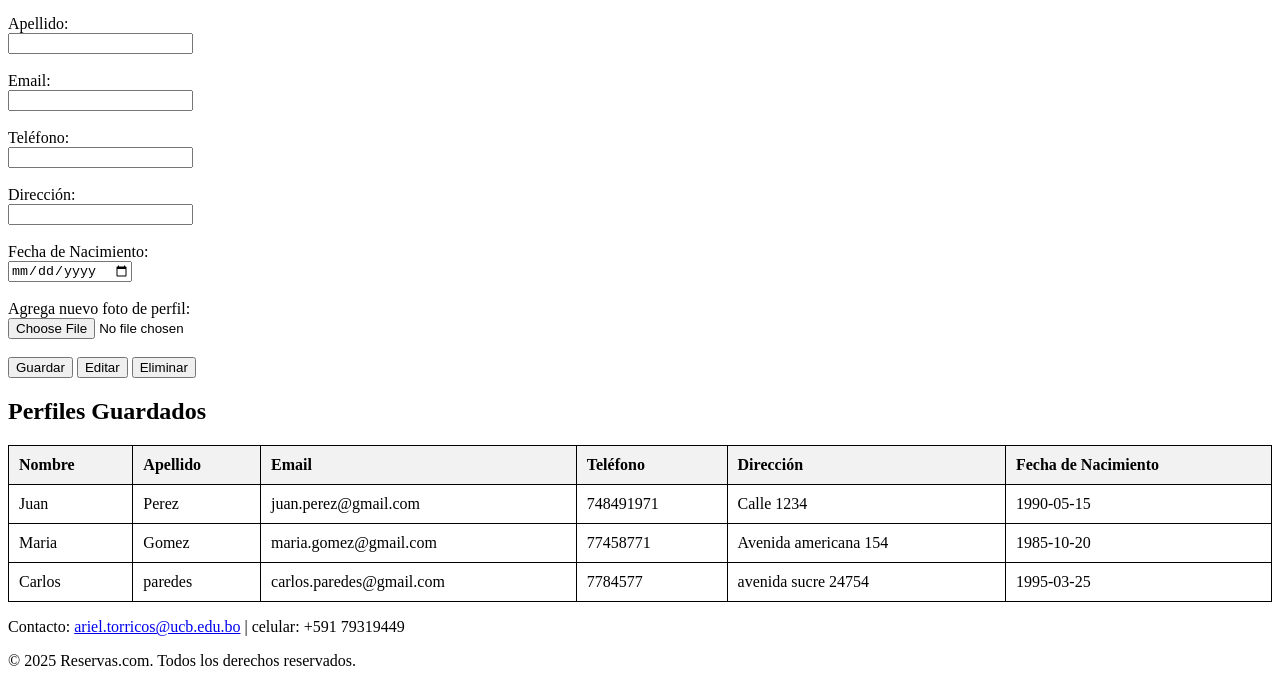
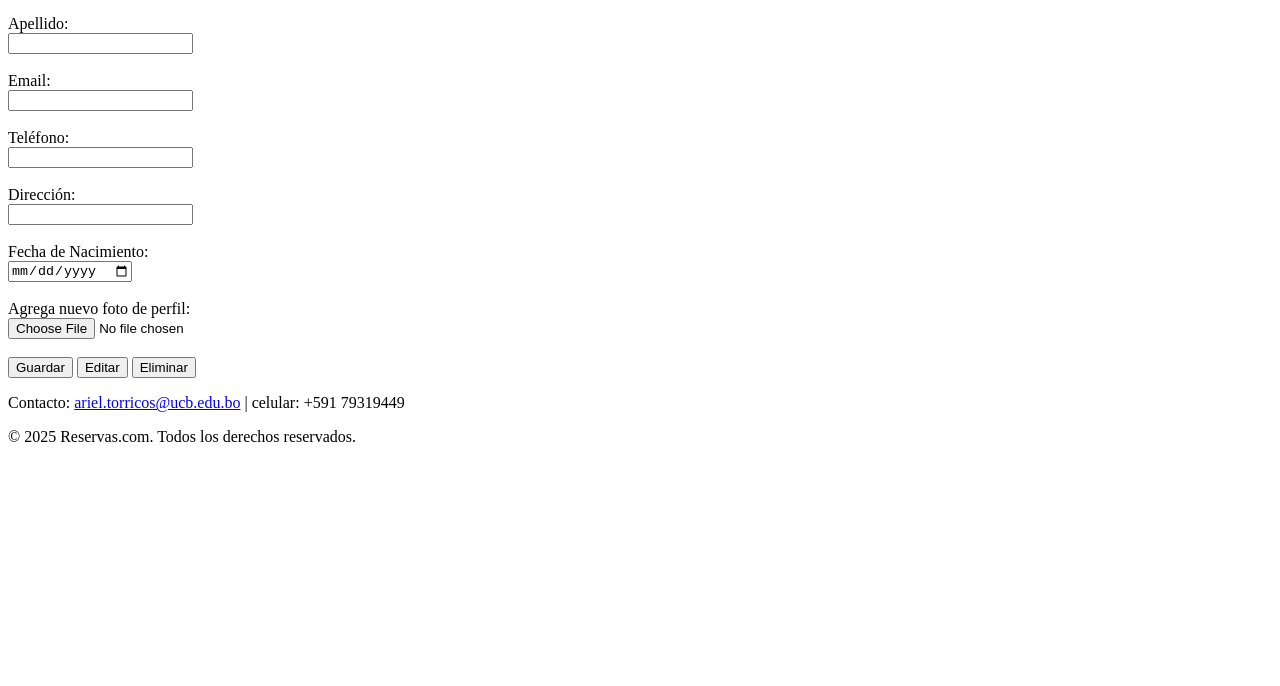
Before and after one commit to Arielben75/reservas, a plain HTML site: page perfil.html in a window 1280 px wide. Shown: the part 414-1100 px from the top of the page. After the commit the page ends 876 px from the top, so only its background shows below. Drawn offline with Linux system fonts and the light colour scheme.

Commit message:
se borraron datos innecesarios

```diff
--- a/perfil.html
+++ b/perfil.html
@@ -59,47 +59,6 @@
             </form>
         </div>
     </div>
-    <div>
-        <h2>Perfiles Guardados</h2>
-        <table>
-            <thead>
-                <tr>
-                    <th>Nombre</th>
-                    <th>Apellido</th>
-                    <th>Email</th>
-                    <th>Teléfono</th>
-                    <th>Dirección</th>
-                    <th>Fecha de Nacimiento</th>
-                </tr>
-            </thead>
-            <tbody>
-                <tr>
-                    <td>Juan</td>
-                    <td>Perez</td>
-                    <td>juan.perez@gmail.com</td>
-                    <td>748491971</td>
-                    <td>Calle 1234</td>
-                    <td>1990-05-15</td>
-                </tr>
-                <tr>
-                    <td>Maria</td>
-                    <td>Gomez</td>
-                    <td>maria.gomez@gmail.com</td>
-                    <td>77458771</td>
-                    <td>Avenida americana 154</td>
-                    <td>1985-10-20</td>
-                </tr>
-                <tr>
-                    <td>Carlos</td>
-                    <td>paredes</td>
-                    <td>carlos.paredes@gmail.com</td>
-                    <td>7784577</td>
-                    <td>avenida sucre 24754</td>
-                    <td>1995-03-25</td>
-                </tr>
-            </tbody>
-        </table>
-    </div>
     <footer>
         <p>Contacto: <a href="mailto:ariel.torricos@ucb.edu.bo">ariel.torricos@ucb.edu.bo</a> | celular: +591 79319449</p>
         <p>&copy; 2025 Reservas.com. Todos los derechos reservados.</p>
```
